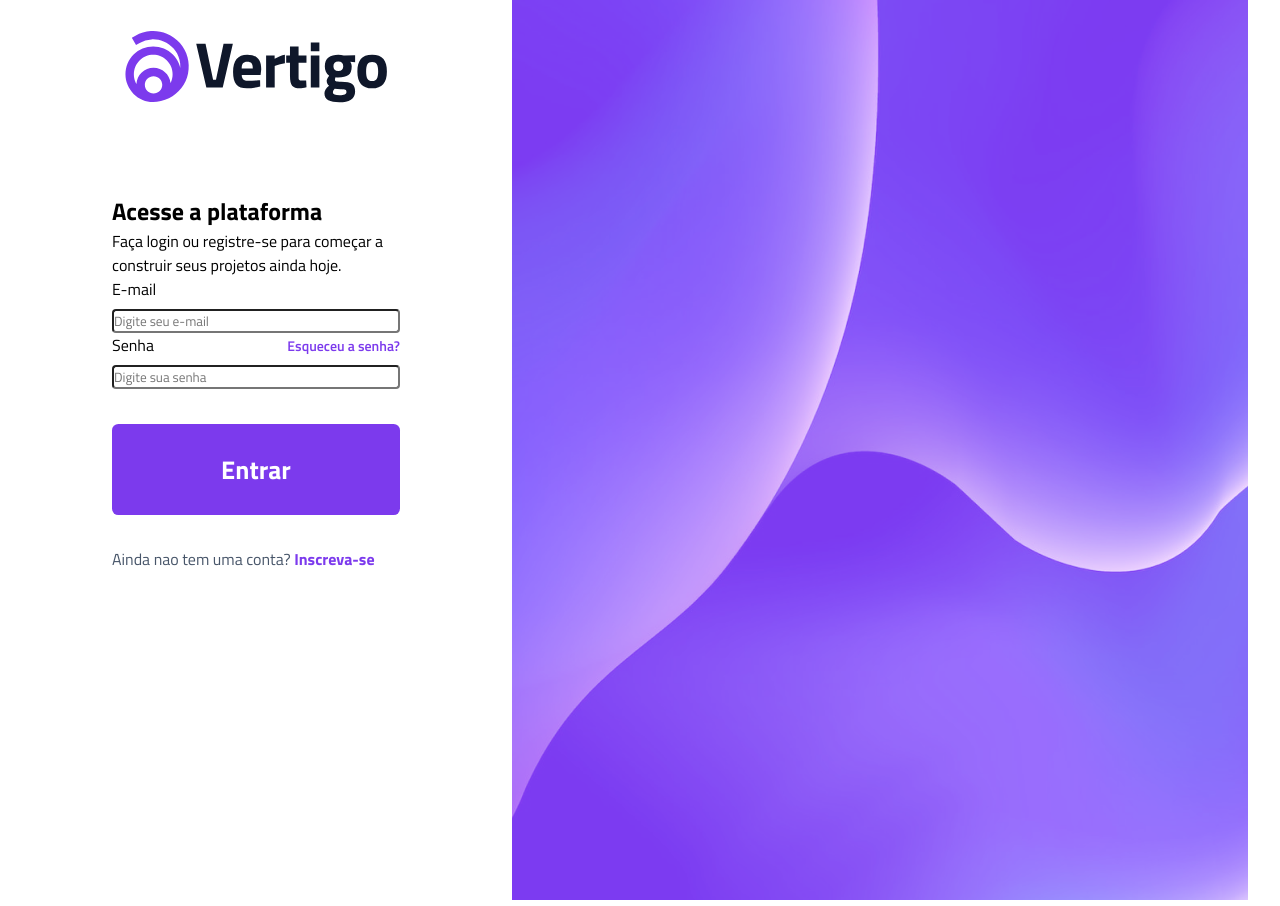
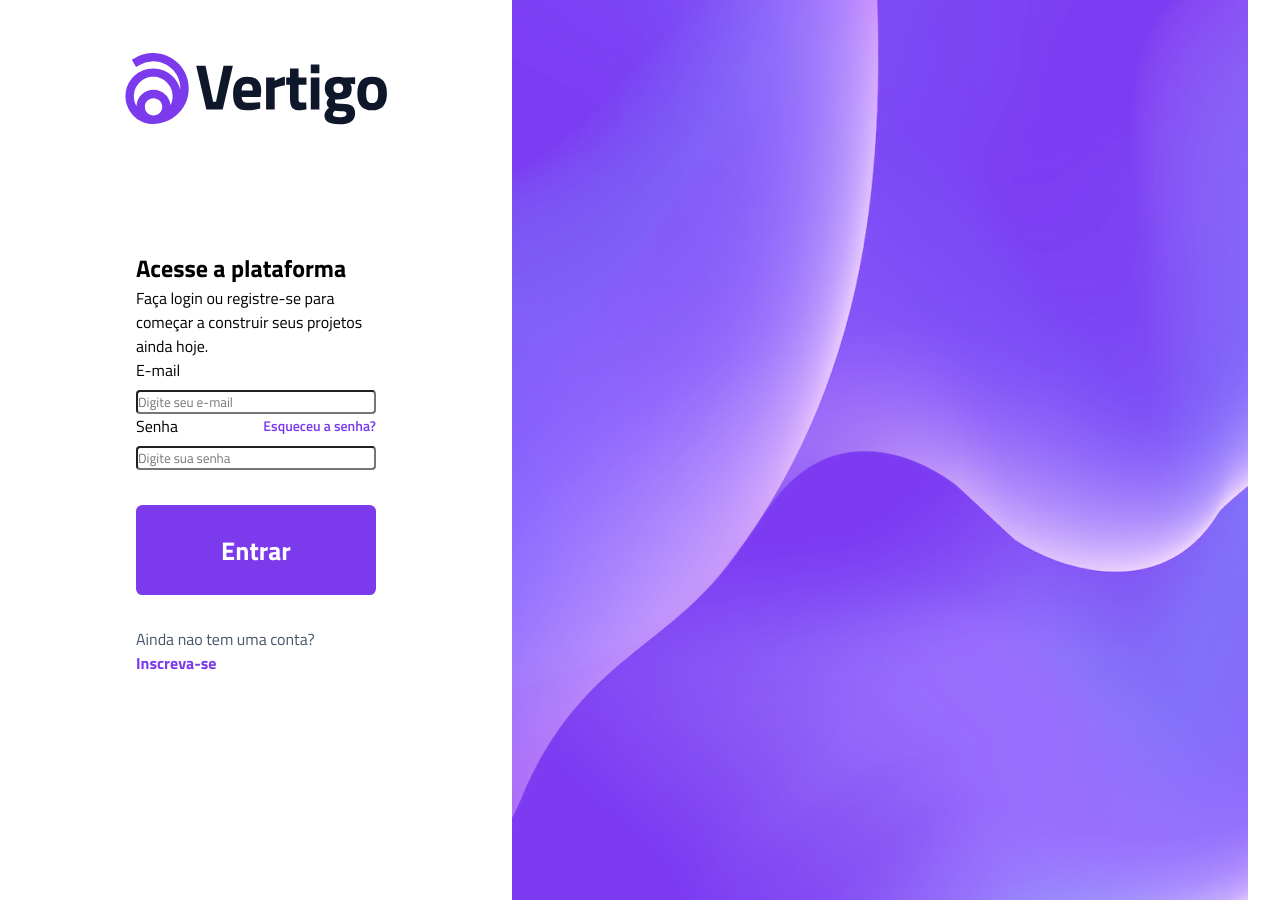
Before and after one commit to samkkkjkk/VERTIGO, a plain HTML site: page index.html in a window 1280 px wide. Drawn offline with Linux system fonts and the light colour scheme.

Commit message:
Ajustes de margin e padding do main

```diff
--- a/style.css
+++ b/style.css
@@ -129,7 +129,8 @@ body{
     header {
         background: none;
         justify-content: flex-start;
-        padding-inline: 7rem ;
+        margin: 2.5rem  7rem 7rem;
+        height: fit-content;
     }
     header img {
         width: 18rem;
@@ -140,10 +141,12 @@ body{
     }
 
     main {
-        padding-inline: 7rem ;
+        margin-inline: 7rem ;
+        max-width: 24rem;
     }
     .bg-desktop {
         display: block;
         width: 200%;
     }
+
 }
```
